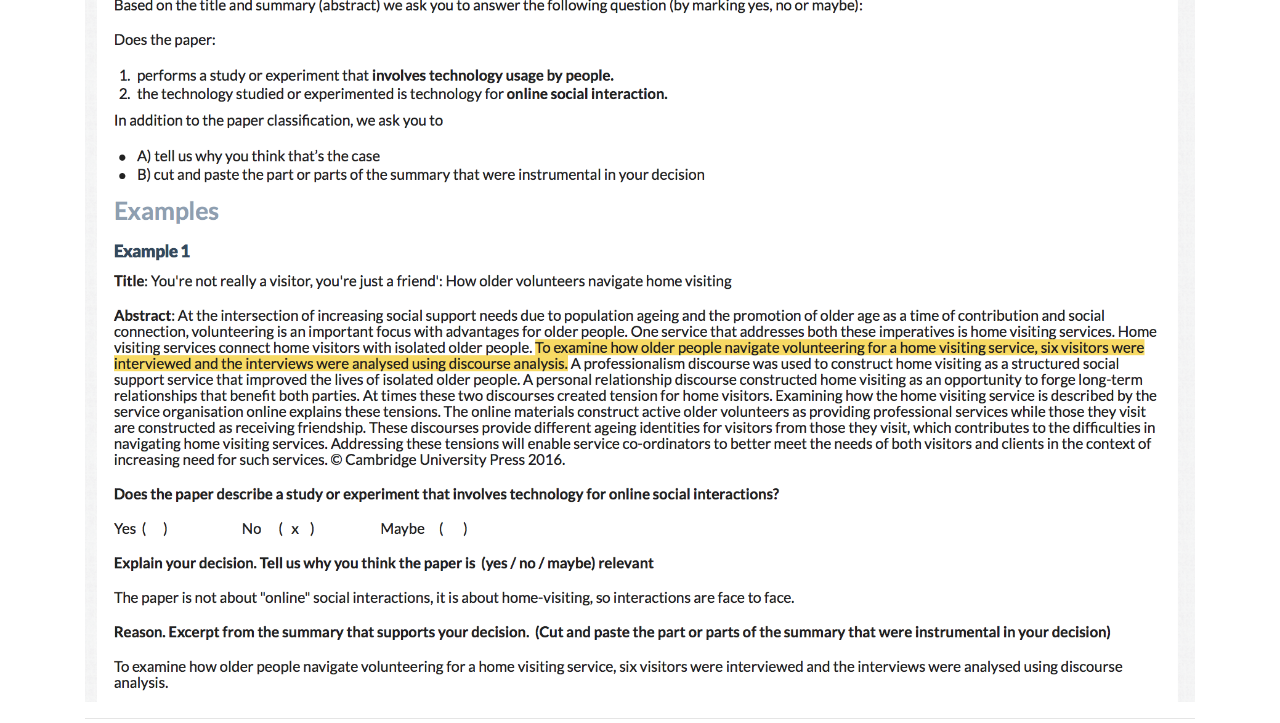
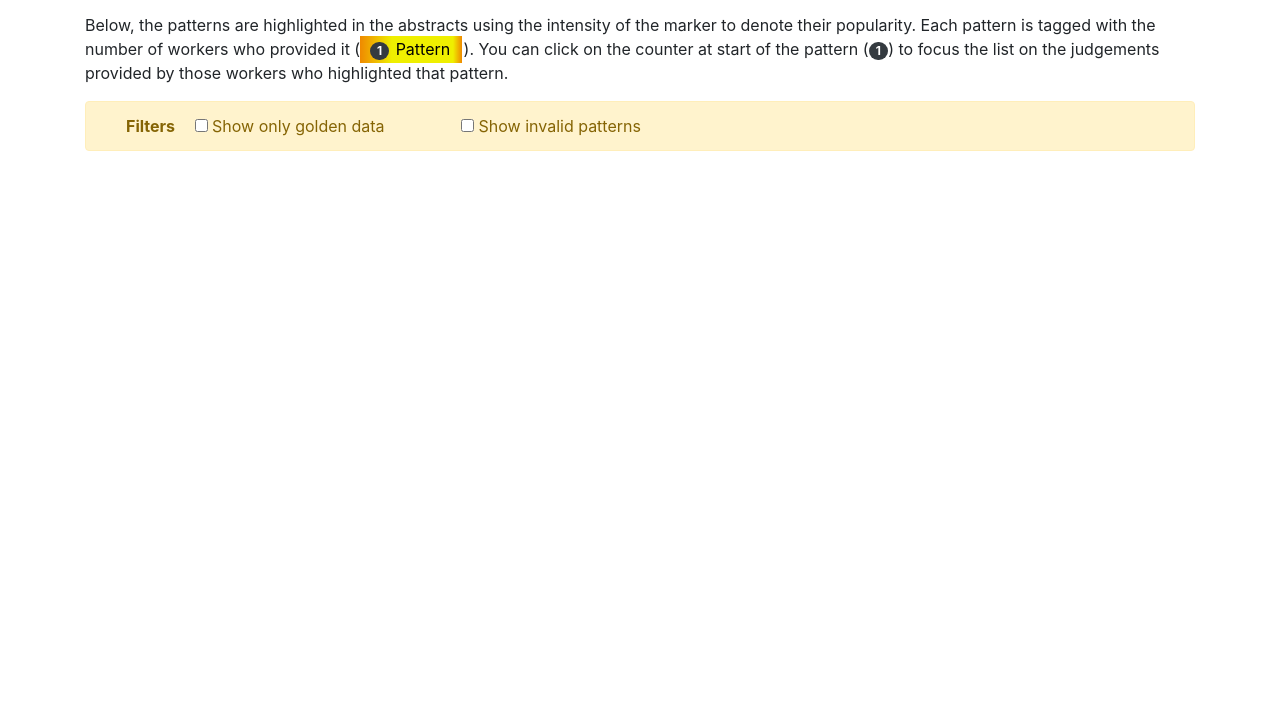
Before and after one commit to mbaezpy/slr-pattern-viz, a website: page public/index.html in a window 1280 px wide. Shown: the part 282-1005 px from the top of the page. After the commit the page ends 800 px from the top, so only its background shows below. Drawn offline with nearby package versions, Linux system fonts and the light colour scheme.

Commit message:
removed task design picture

```diff
--- a/public/index.html
+++ b/public/index.html
@@ -43,7 +43,7 @@
 
       <p>In this page we illustrate the results from a crowdsourcing task run in Crowdflower, where we asked workers to classify abstracts as included / excluded based on a given inclusion criteria, and to provide us the exceprt from the abstract that informed their decision (the pattern). Below we illustrate the task description. </p>
 
-      <img src="task.png" class="img-fluid">
+      <!--img src="task.png" class="img-fluid"-->
 
       <hr>
 
```
